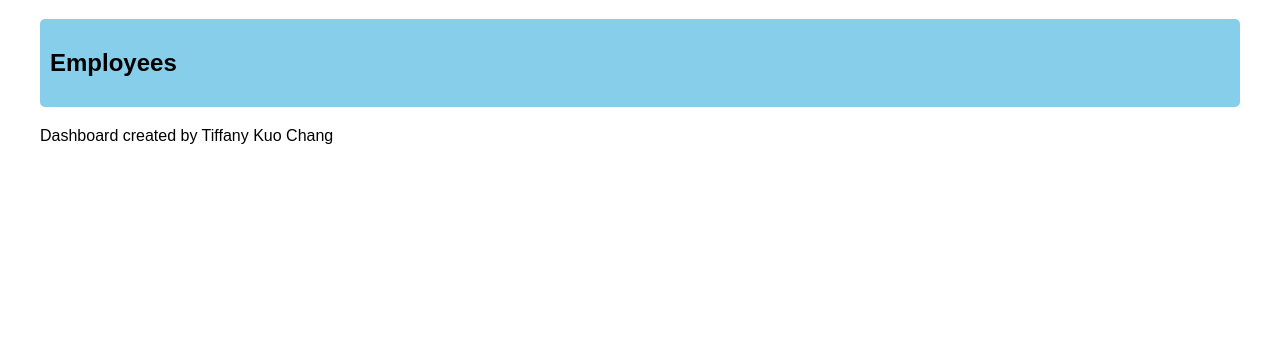
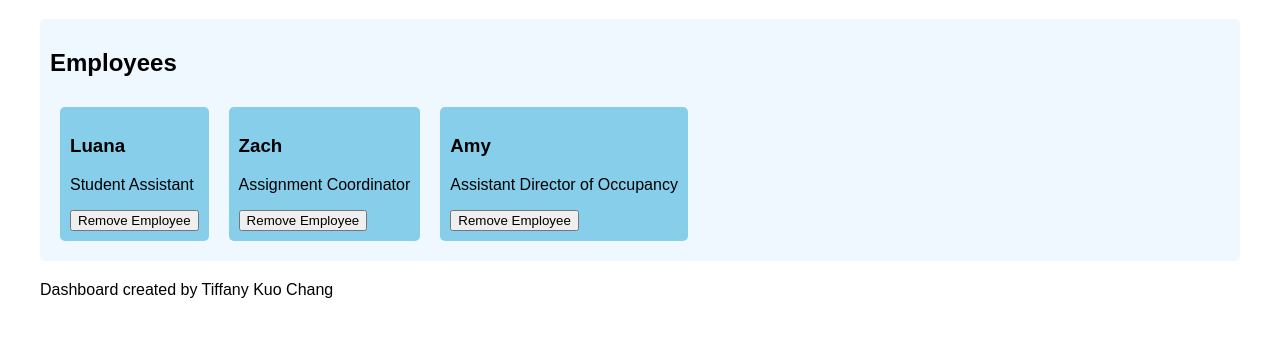
Before and after one commit to tiffanykch/coding_challenge_13, a plain HTML site: page index.html in a window 1280 px wide. Shown: the part 101-438 px from the top of the page. Drawn offline with Linux system fonts and the light colour scheme.

Commit message:
Task 2 - Employee Cards Dynamic Addition

```diff
--- a/cc_13.js
+++ b/cc_13.js
@@ -0,0 +1,41 @@
+// TASK 2: ADDING EMPLOYEE CARDS DYNAMICALLY
+
+// Identify employee container and employee card
+const employeeContainerId = document.getElementById("employeeContainer");
+const employeeCardId = document.querySelector(".employee-card");
+
+// Function
+function createEmployeeCard(employeeName, position) {
+
+    // Create employee card
+    const employeeCard = document.createElement("div");
+
+    // Set class attribute for all cards
+    employeeCard.setAttribute("class", "employee-card");
+
+    // Populate the card with employee name and position
+    employeeCard.innerHTML = "<h3>" + employeeName + "</h3><p>" + position + "</p>";
+
+    // Adding remove employee button
+    const removeButton = document.createElement("button");
+    removeButton.setAttribute("id", "removeButton");
+    removeButton.textContent = "Remove Employee";
+    employeeCard.appendChild(removeButton);
+
+    // Attach event listener to remove employee button
+    removeButton.addEventListener("click", function() {
+        removeEmployee(employeeCard);
+    });
+
+    employeeContainerId.appendChild(employeeCard);
+}
+
+// Create function to remove employee
+function removeEmployee(employee) {
+    employeeContainerId.removeChild(employee);
+}
+
+// Test Cases
+createEmployeeCard("Luana", "Student Assistant");
+createEmployeeCard("Zach", "Assignment Coordinator");
+createEmployeeCard("Amy", "Assistant Director of Occupancy");
--- a/index.html
+++ b/index.html
@@ -11,10 +11,18 @@
             padding: 20px;
         }
 
+        .employee-card {
+            padding: 10px;
+            margin: 10px;
+            background-color: skyblue;
+            border-radius: 5px;
+            display: inline-block;
+        }
+
         #employeeContainer {
             margin-bottom: 20px;
             padding: 10px;
-            background-color: skyblue;
+            background-color: aliceblue;
             border-radius: 5px;
             display: block;
         }
```
